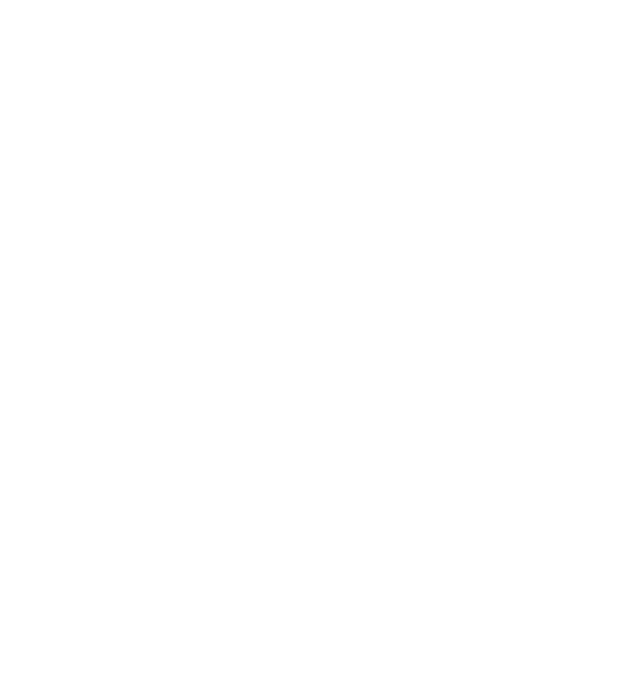
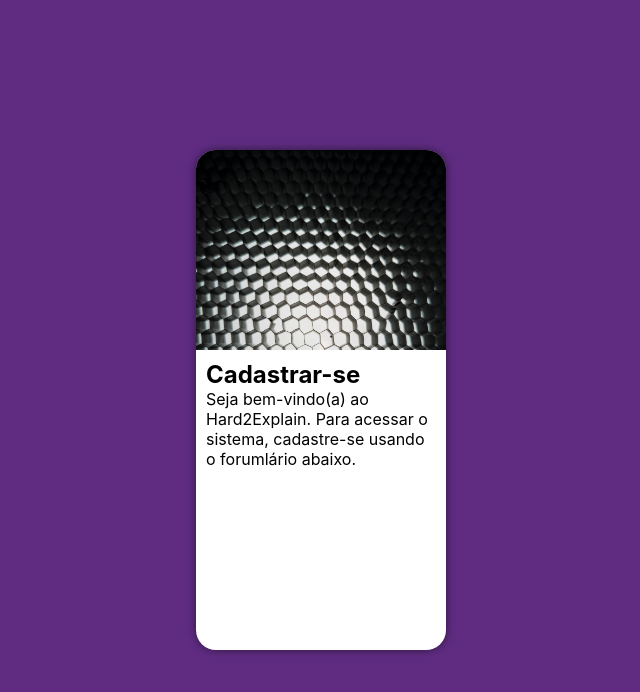
Before and after one commit to luanhenzo/hard2explain, a plain HTML site: page pages/cadastrar/cadastrar.html in a window 1280 px wide. Shown: the whole page, without its empty margins (319-959 px from the left). Drawn offline with Linux system fonts and the light colour scheme.

Commit message:
Criada a estrutura da página de cadastro.

```diff
--- a/pages/cadastrar/cadastrar.html
+++ b/pages/cadastrar/cadastrar.html
@@ -8,6 +8,20 @@
     <link href="style.css" rel="stylesheet" />
 </head>
 <body>
+    <main>
+        <section id="cadastro">
+            <div id="imagem"></div>
+            <div id="formulario">
+                <h1>Cadastrar-se</h1>
+                <p>
+                    Seja bem-vindo(a) ao Hard2Explain.
+                    Para acessar o sistema, cadastre-se usando o forumlário abaixo.
+                </p>
+                <form action="" method="POST">
 
+                </form>
+            </div>
+        </section>
+    </main>
 </body>
 </html>
--- a/pages/cadastrar/style.css
+++ b/pages/cadastrar/style.css
@@ -0,0 +1,49 @@
+@charset "UTF-8";
+
+* {
+    font-family: -apple-system, BlinkMacSystemFont, 'Segoe UI', Roboto, Oxygen, Ubuntu, Cantarell, 'Open Sans', 'Helvetica Neue', sans-serif;
+    padding: 0;
+    margin: 0;
+    box-sizing: border-box;
+}
+
+body, html {
+    background-color: #5f2c82;
+    height: 100vh;
+    width: 100vw;
+}
+
+main {
+    position: relative;
+    height: 100vh;
+    width: 100vw;
+}
+
+section#cadastro {
+    position: absolute;
+    top: 50%;
+    left: 50%;
+    transform: translate(-50%, -50%);
+
+    background-color: white;
+    width: 250px;
+    height: 500px;
+    border-radius: 20px;
+
+    overflow: hidden;
+
+    box-shadow: 0px 0px 10px rgba(0, 0, 0, 0.514);
+}
+
+section#cadastro > div#imagem {
+    display: block;
+    background: #5f2c82 url(../../static/images/metal.jpg);
+    background-size: cover;
+
+    height: 200px;
+}
+
+section#cadastro > div#formulario {
+    display: block;
+    padding: 10px;
+}
```
Also changed, not shown: static/images/metal.jpg (added).
